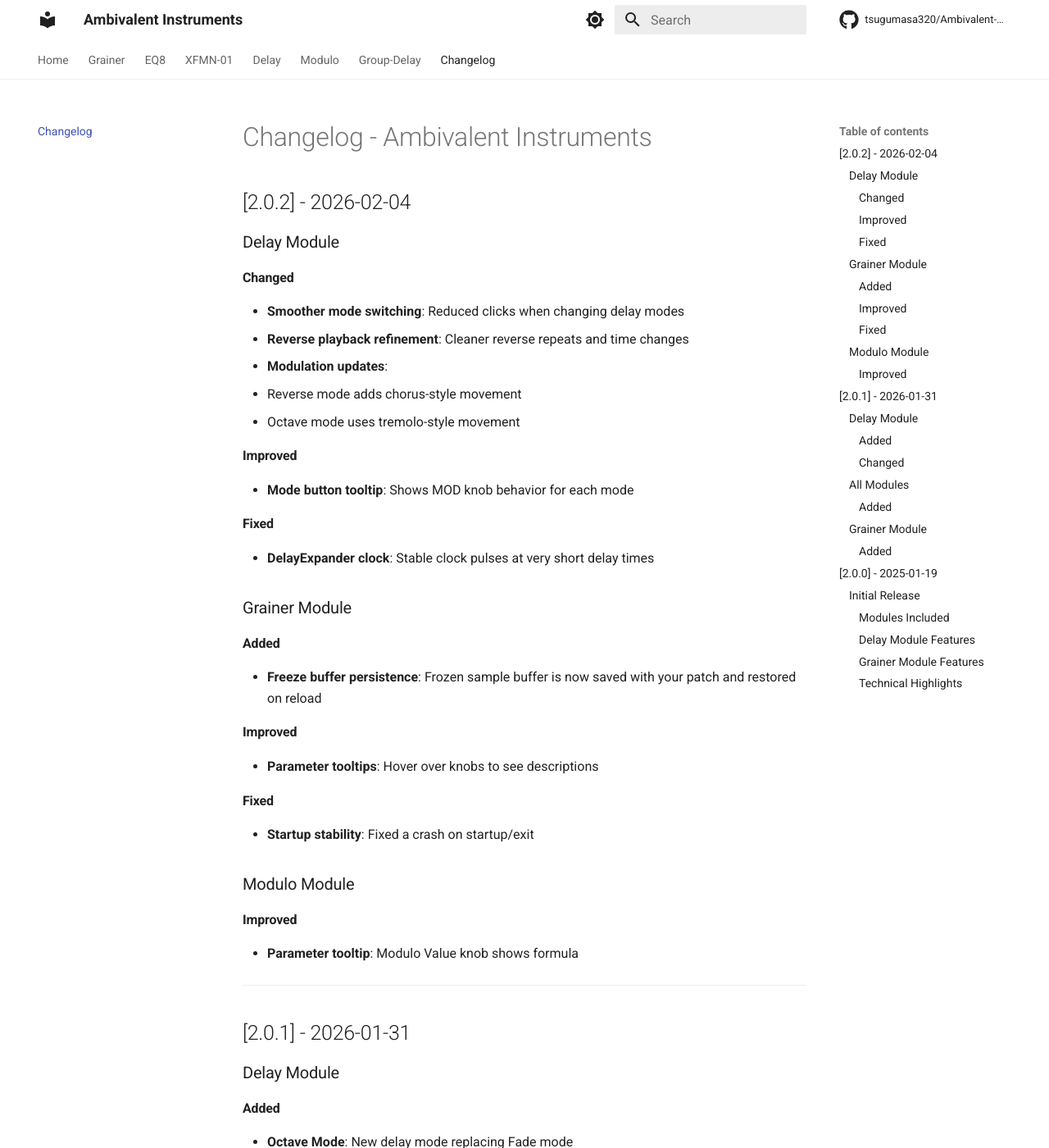
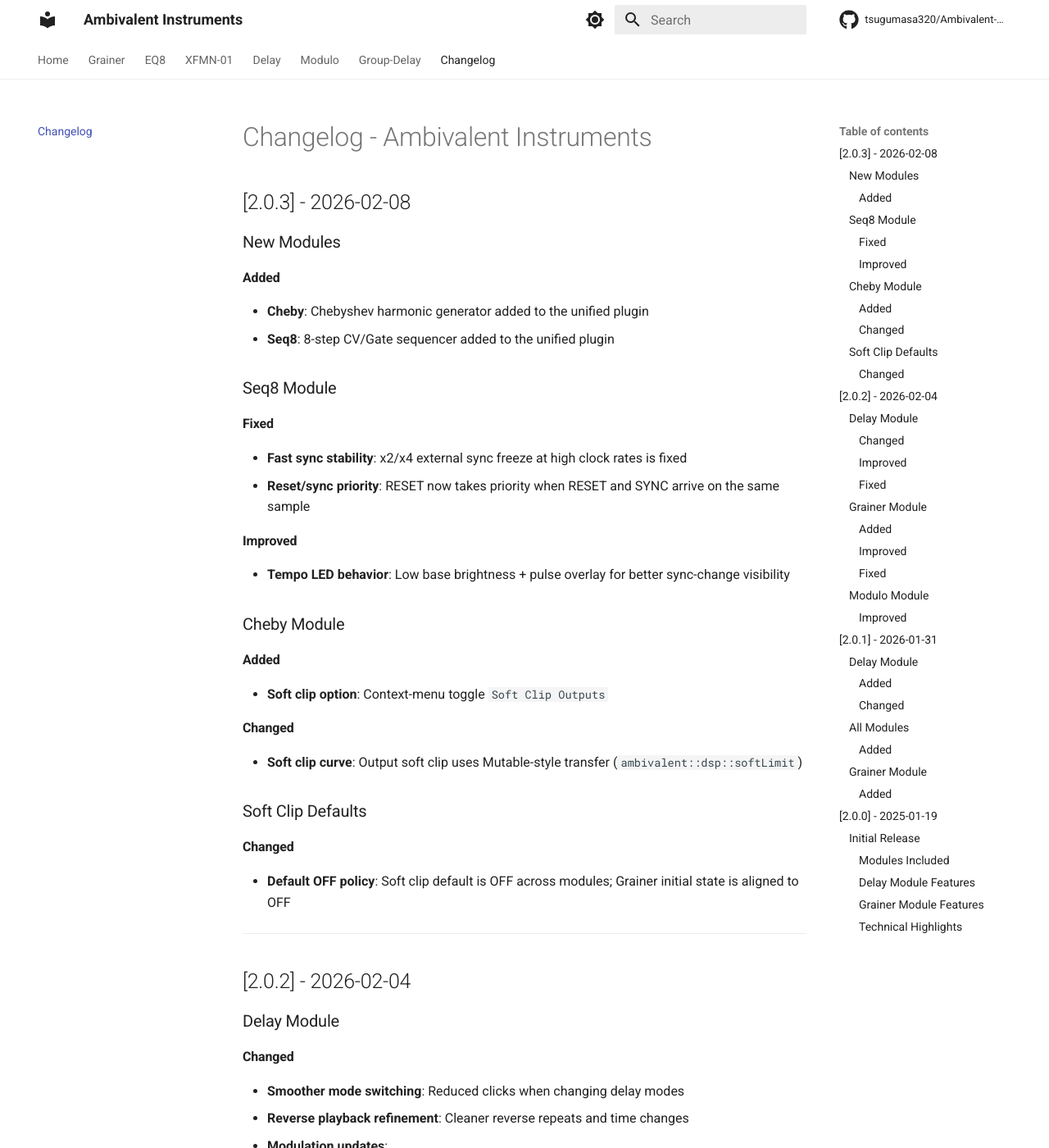
Before and after one commit to tsugumasa320/Ambivalent-Instruments-Manual, an MkDocs documentation site: the page built from docs/changelog.md, in a window 1280 px wide and 1400 px high. Shown: the whole window at 82% size. Built offline with MkDocs 1.6.1 and Material for MkDocs 9.7.7, drawn with Linux system fonts in a browser that asks for light colours; comment, search, counter and statistics services are not loaded.

```diff
--- a/docs/changelog.md
+++ b/docs/changelog.md
@@ -1,4 +1,36 @@
 # Changelog - Ambivalent Instruments
+
+## [2.0.3] - 2026-02-08
+
+### New Modules
+
+#### Added
+- **Cheby**: Chebyshev harmonic generator added to the unified plugin
+- **Seq8**: 8-step CV/Gate sequencer added to the unified plugin
+
+### Seq8 Module
+
+#### Fixed
+- **Fast sync stability**: x2/x4 external sync freeze at high clock rates is fixed
+- **Reset/sync priority**: RESET now takes priority when RESET and SYNC arrive on the same sample
+
+#### Improved
+- **Tempo LED behavior**: Low base brightness + pulse overlay for better sync-change visibility
+
+### Cheby Module
+
+#### Added
+- **Soft clip option**: Context-menu toggle `Soft Clip Outputs`
+
+#### Changed
+- **Soft clip curve**: Output soft clip uses Mutable-style transfer (`ambivalent::dsp::softLimit`)
+
+### Soft Clip Defaults
+
+#### Changed
+- **Default OFF policy**: Soft clip default is OFF across modules; Grainer initial state is aligned to OFF
+
+---
 
 ## [2.0.2] - 2026-02-04
 
```
Also changed, not shown: docs/grainer/manual.md (+12 -0 lines), docs/grainer/manual_jp.md (+12 -0 lines).
